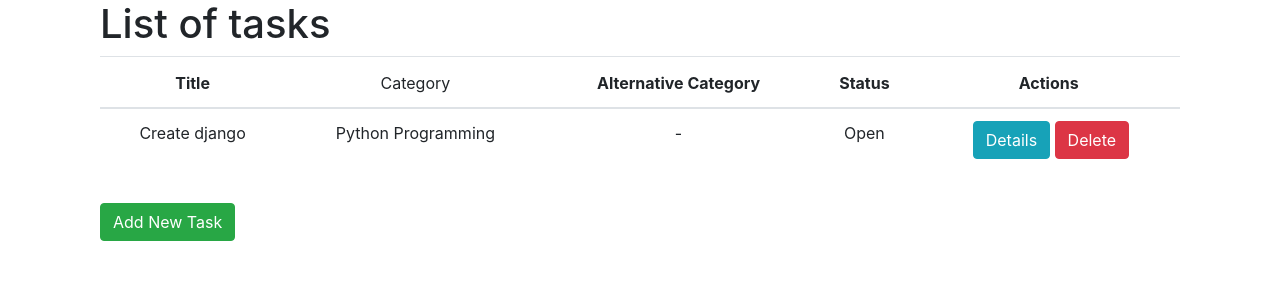
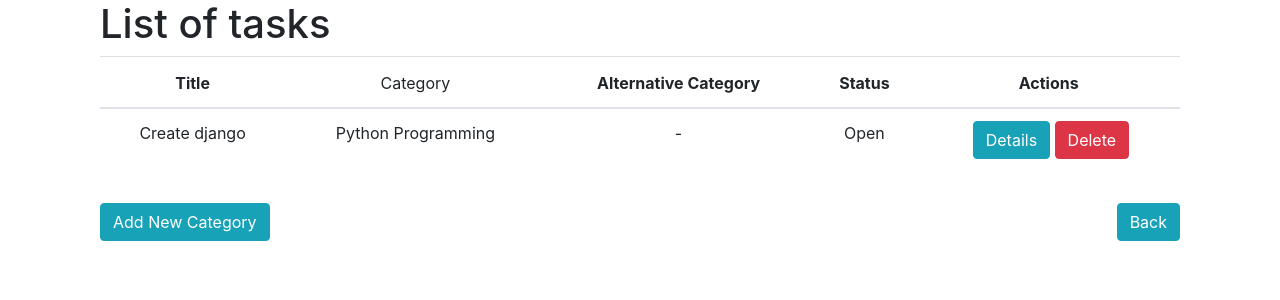
Before and after one commit to GMECH7/taskplanner, a Django app: page /task/ in a window 1280 px wide. Shown: the part 56-356 px from the top of the page. Run offline with Django 4.2, Linux system fonts and the light colour scheme; a user stored in the database is signed in; data comes from the database, SQL or seed files in the repository; both versions use the stored data as it was after the commit; some libraries are stand-ins or nearby versions.

Commit message:
minor changes

```diff
--- /dev/null
+++ b/planner_app/templates/planner_app/button_row.html
@@ -0,0 +1,8 @@
+<div class="row">
+    <div class="col-md-6 text-left">
+        <a href="{% url url %}" class="btn btn-info mt-3">{{ text }}</a>
+    </div>
+    <div class="col-md-6 text-right">
+        <a href="{% url back_url %}" class="btn btn-info mt-3">Back</a>
+    </div>
+</div>
--- a/planner_app/templates/planner_app/category_list.html
+++ b/planner_app/templates/planner_app/category_list.html
@@ -1,6 +1,4 @@
-{% extends "base.html "%} {% block title %} Categories (to be deleted){% endblock %}
-
-{% block content %}
+{% extends "base.html "%} {% block title %} Categories (to be deleted){%endblock %} {% block content %}
 <div class="container">
     <h1 class="text-center">Tasks' categories</h1>
 
@@ -24,6 +22,6 @@
         </tbody>
     </table>
 
-    <a href="{% url 'category_create' %}" class="btn btn-success mt-3">Add New Category</a>
+    {% include 'planner_app/button_row.html' with url='task_create' text="Add New Category" back_url='home' %}
 </div>
 {% endblock %}
--- a/planner_app/templates/planner_app/task_list.html
+++ b/planner_app/templates/planner_app/task_list.html
@@ -1,7 +1,4 @@
-{% extends "base.html" %}
-{% block title %} Task Page {% endblock %}
-
-{% block content %}
+{% extends "base.html" %} {% block title %} Task Page {% endblock %} {% block content %}
 <div class="container">
     <h1 class="text-left">List of tasks</h1>
 
@@ -11,19 +8,22 @@
                 <th>Title</th>
                 <!-- <th>Desciption</th> -->
                 <th>
-                    <form method="get" style="display:inline;">
+                    <form method="get" style="display: inline">
                         <input type="hidden" name="sort_by_task_category"
-                            value="{% if request.GET.sort_by_task_category == 'category' %}unsorted{% else %}category{% endif %}">
+                            value="{% if request.GET.sort_by_task_category == 'category' %}unsorted{% else %}category{% endif %}" />
                         <!-- change between sorted and unsorted -->
                         <button type="submit" class="btn btn-link"
-                            style="padding:0; border:none; background:none; color:inherit;">Category</button>
+                            style="padding: 0; border: none; background: none; color: inherit">
+                            Category
+                        </button>
                     </form>
                 </th>
                 <th>Alternative Category</th>
                 <th>Status</th>
                 <!-- <th>Date Created</th>
                 <th>Date Closed</th> -->
-                <th>Actions</th> <!-- New column for actions -->
+                <th>Actions</th>
+                <!-- New column for actions -->
             </tr>
         </thead>
         <tbody>
@@ -38,19 +38,18 @@
                 <td>{{ task.date_closed|default_if_none:"-" }}</td> -->
                 <td>
                     <div class="btn-group" role="group" aria-label="Task Actions"></div>
-                    <form action="{% url 'task_detail' task.pk %}" method="get" style="display: inline;">
-                        <button type="submit" class="btn  btn-info">Details</button>
+                    <form action="{% url 'task_detail' task.pk %}" method="get" style="display: inline">
+                        <button type="submit" class="btn btn-info">Details</button>
                     </form>
-                    <form action="{% url 'task_delete' task.pk %}" method="get" style="display: inline;">
+                    <form action="{% url 'task_delete' task.pk %}" method="get" style="display: inline">
                         {% csrf_token %}
-                        <button type="submit" class="btn  btn-danger">Delete</button>
+                        <button type="submit" class="btn btn-danger">Delete</button>
                     </form>
                 </td>
             </tr>
             {% endfor %}
         </tbody>
     </table>
-
-    <a href="{% url 'task_create' %}" class="btn btn-success mt-3">Add New Task</a>
+    {% include 'planner_app/button_row.html' with url='task_create' text="Add New Category" back_url='home' %}
 </div>
 {% endblock %}
--- a/planner_app/views.py
+++ b/planner_app/views.py
@@ -22,9 +22,8 @@ def task(request):
     if sort_by_task_category == "category":
         tasks = tasks.order_by("-category")  # Sort tasks alphabetically by category
 
-    context = {
-        "tasks": tasks,
-    }
+    # the last two key-value pairs are used in the button_row_create_back template
+    context = {"tasks": tasks, "task_create_url": "task_create", "home_url": "home"}
     return render(request, "planner_app/task_list.html", context)
 
 
```
Also changed, not shown: db.sqlite3.
